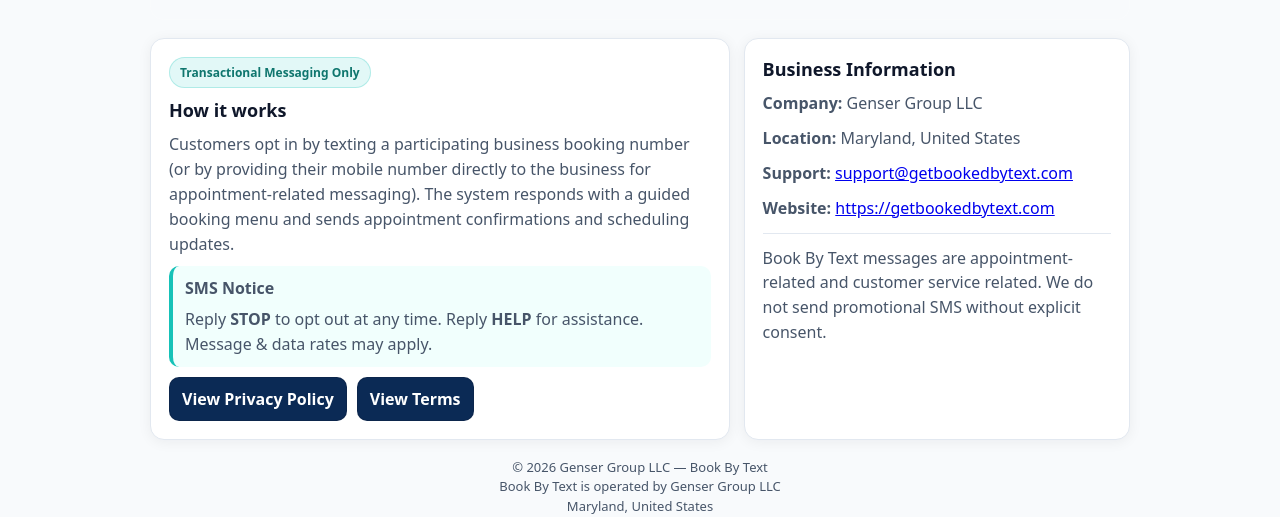
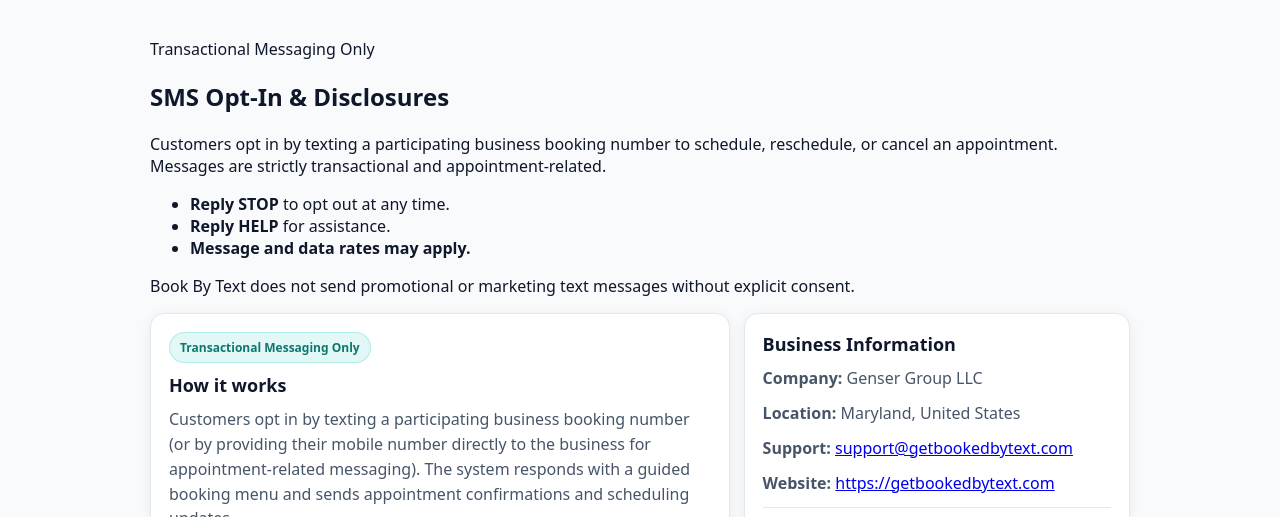
Before and after one commit to wyatt-svg/bookbytext-marketing, a plain HTML site: page index.html in a window 1280 px wide. Shown: the part 220-737 px from the top of the page. Drawn offline with Linux system fonts and the light colour scheme.

Commit message:
Update index.html

```diff
--- a/index.html
+++ b/index.html
@@ -125,7 +125,27 @@
         or cancel appointments by texting a participating business booking number — without downloading an app or making a phone call.
       </p>
     </div>
+<!-- START: SMS OPT-IN + DISCLOSURES (A2P COMPLIANCE) -->
+<section class="sms-disclosure">
+  <div class="sms-pill">Transactional Messaging Only</div>
+  <h2>SMS Opt-In & Disclosures</h2>
 
+  <p>
+    Customers opt in by texting a participating business booking number to schedule, reschedule, or cancel an appointment.
+    Messages are strictly transactional and appointment-related.
+  </p>
+
+  <ul>
+    <li><b>Reply STOP</b> to opt out at any time.</li>
+    <li><b>Reply HELP</b> for assistance.</li>
+    <li><b>Message and data rates may apply.</b></li>
+  </ul>
+
+  <p class="sms-note">
+    Book By Text does not send promotional or marketing text messages without explicit consent.
+  </p>
+</section>
+<!-- END: SMS OPT-IN + DISCLOSURES (A2P COMPLIANCE) -->
     <div class="grid">
       <div class="card">
         <div class="pill">Transactional Messaging Only</div>
```
